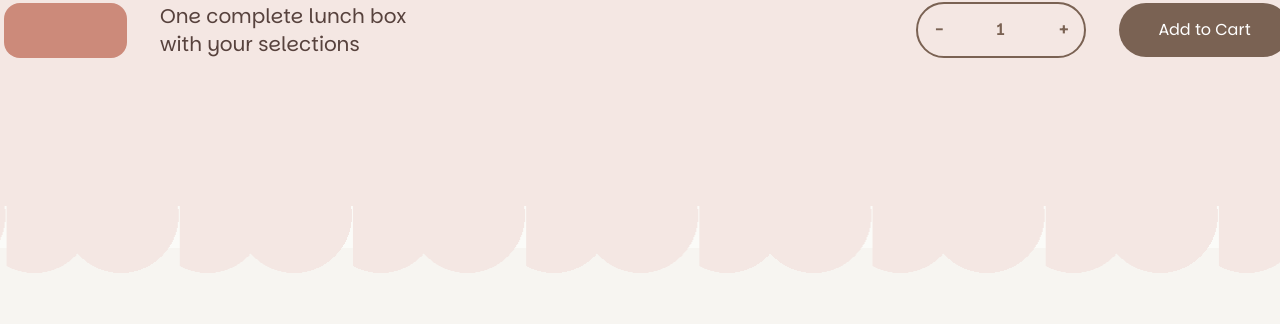
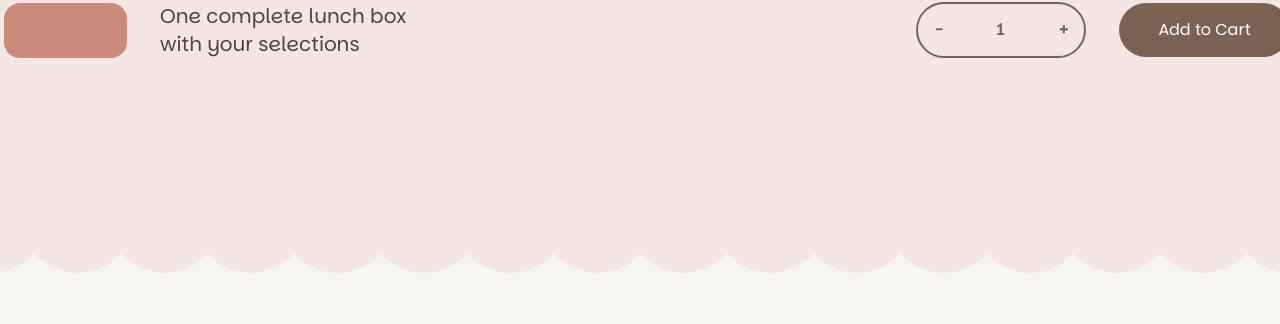
Before and after one commit to tusharjain2001/LilLoaves, a React (Vite) app: page /menu in a window 1280 px wide. Shown: the part 2633-2957 px from the top of the page. Built offline with nearby package versions, Linux system fonts and the light colour scheme; no server answers.

Commit message:
improved design of meny

```diff
--- a/src/pages/Menu.jsx
+++ b/src/pages/Menu.jsx
@@ -23,6 +23,7 @@ import lunchboxArrowRight from "../assets/menu/lunchbox-arrow-right.svg";
 import iconRoundPlus from "../assets/menu/icon-round-plus.svg";
 import radioSelected from "../assets/menu/radio-selected.svg";
 import radioUnselected from "../assets/menu/radio-unselected.svg";
+import scallopSeam from "../assets/menu/scallop-seam.svg";
 
 /* Desktop geometry is taken verbatim from the Figma Menu page (node 247:13050,
    a 1440-wide canvas). The navbar overlays the hero there, so the hero runs from
@@ -57,25 +58,35 @@ const CHECKERBOARD_BG = {
   backgroundPosition: "calc(50% - 690px) 0",
 };
 
-/* Scalloped seam under the Lunch Box/Sampler Box carousel: 17 circles of
-   r=57.73 spaced 86.6 apart, filled with the section's own #f4e7e3 so the
-   pink edge reads as bumps. They overlap, so they are split across two
-   gradient layers that each tile at double the pitch. */
+/* Scalloped seam under the Lunch Box/Sampler Box carousel - Figma node
+   247:13447 (Group 153): circles of r=57.73 spaced 86.6 apart, filled with
+   the section's own #f4e7e3 so the pink edge reads as bumps.
+
+   This was two repeating radial-gradients. It could not work: the circles
+   overlap (d=115.46 against a 86.6 pitch), and a background tile clips its
+   own paint at the tile edge, so every circle lost the part that should have
+   run under its neighbour. That is the row of flat vertical cuts it left.
+   scallop-seam.svg carries one tile of the real geometry, neighbours
+   included, so it repeats seamlessly instead. */
 const SCALLOP_DESKTOP = {
-  backgroundImage: [
-    "radial-gradient(circle at 27.73px 57.73px, #f4e7e3 57.73px, transparent 57.74px)",
-    "radial-gradient(circle at 114.33px 57.73px, #f4e7e3 57.73px, transparent 57.74px)",
-  ].join(","),
-  backgroundSize: "173.2px 115.46px",
+  backgroundImage: `url(${scallopSeam})`,
+  backgroundSize: "86.6px 115.46px",
   backgroundRepeat: "repeat-x",
-  backgroundPosition: `${CANVAS_ORIGIN} 0`,
+  // The tile's own circle sits at its centre, where Figma's first circle sits
+  // 15.57px earlier - this keeps the bumps in the same phase as the canvas.
+  backgroundPosition: `calc(${CANVAS_ORIGIN} - 15.57px) 0`,
 };
 
+/* Same tile at the mobile pitch. Anchored to the *bottom*: the strip is only
+   38px of the tile's 75, so this keeps the scalloped lower edge and clips the
+   solid middle, giving a pink band that ends in bumps. Anchoring it to the
+   top would show the tile's upper scallop instead and cut the bottom off
+   flat - the seam upside down. */
 const SCALLOP_MOBILE = {
-  backgroundImage:
-    "radial-gradient(circle at 50% 0%, #f4e7e3 37.6px, transparent 37.7px)",
-  backgroundSize: "56.23px 38px",
+  backgroundImage: `url(${scallopSeam})`,
+  backgroundSize: "56.23px 75px",
   backgroundRepeat: "repeat-x",
+  backgroundPosition: "center bottom",
 };
 
 // Shown for any money figure whose quote hasn't landed yet - same convention
```
Also changed, not shown: src/assets/menu/scallop-seam.svg (added).
